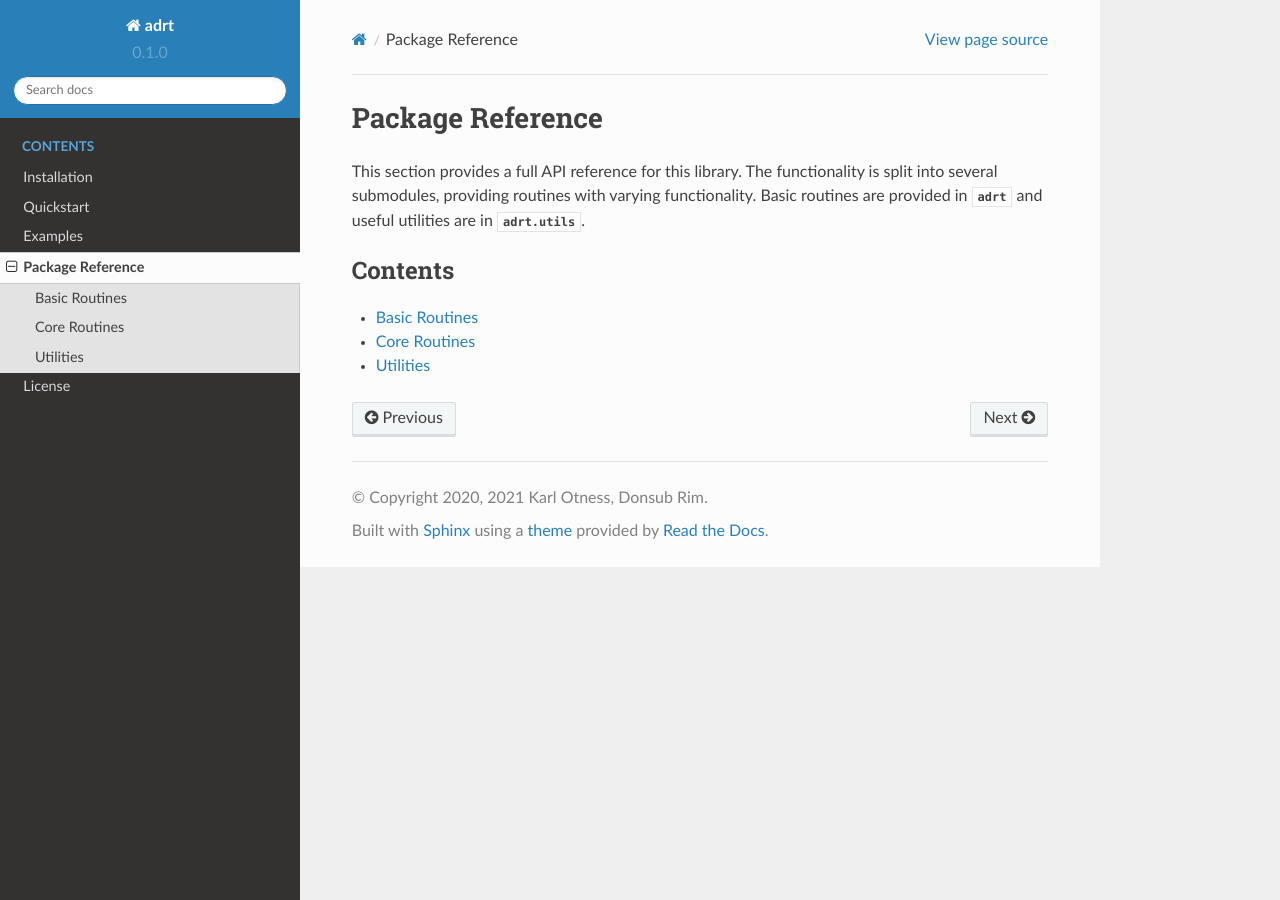
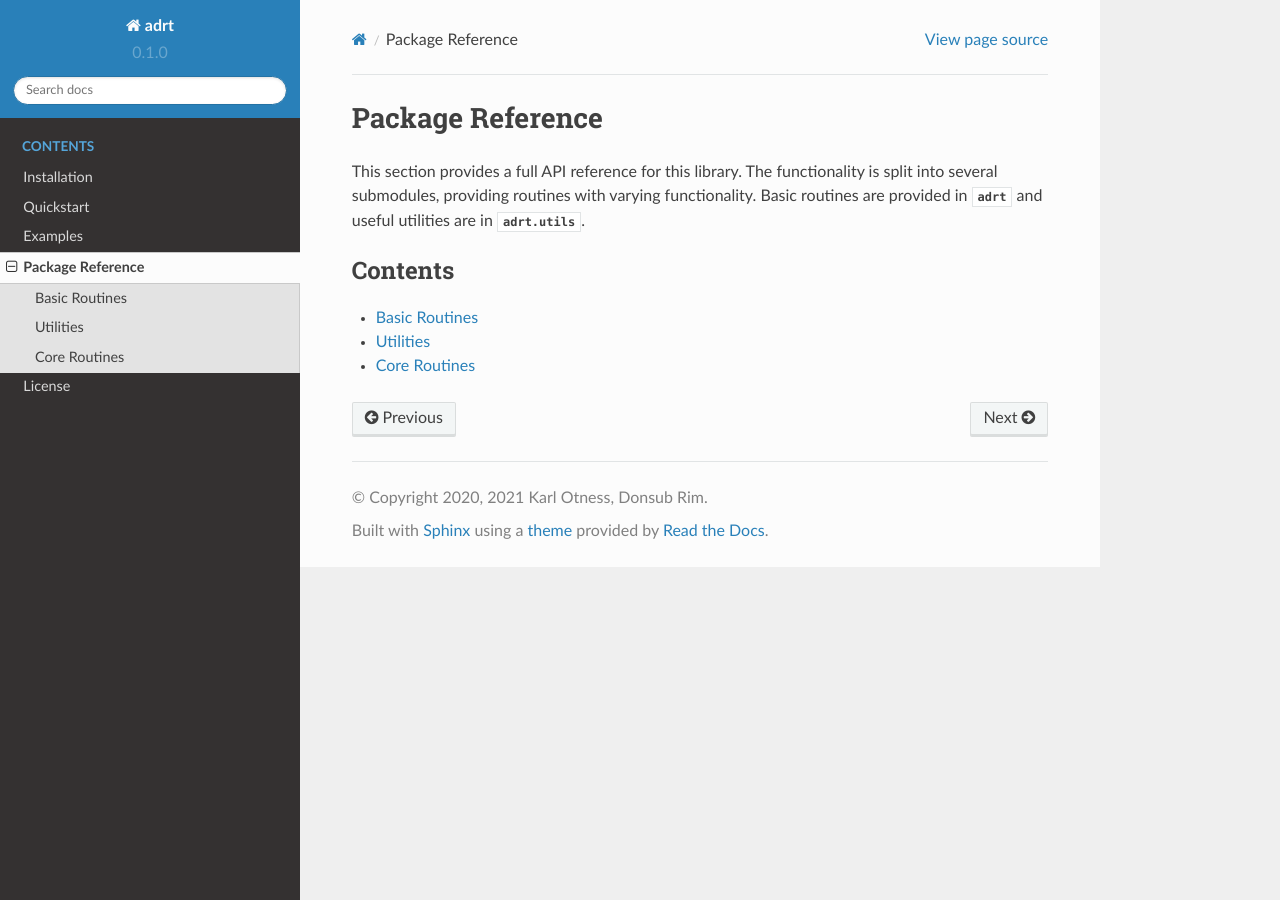
Before and after one commit to karlotness/adrt, a Sphinx documentation site: the page built from docs/reference.rst, in a window 1280 px wide. Built offline with Sphinx 7.4.7 and the Read the Docs theme 2.0.0, drawn with Linux system fonts in a browser that asks for light colours.

```diff
--- a/docs/reference.rst
+++ b/docs/reference.rst
@@ -11,5 +11,5 @@ and useful utilities are in :mod:`adrt.utils`.
    :caption: Contents
 
    reference.basic
+   reference.utils
    reference.core
-   reference.utils
```
